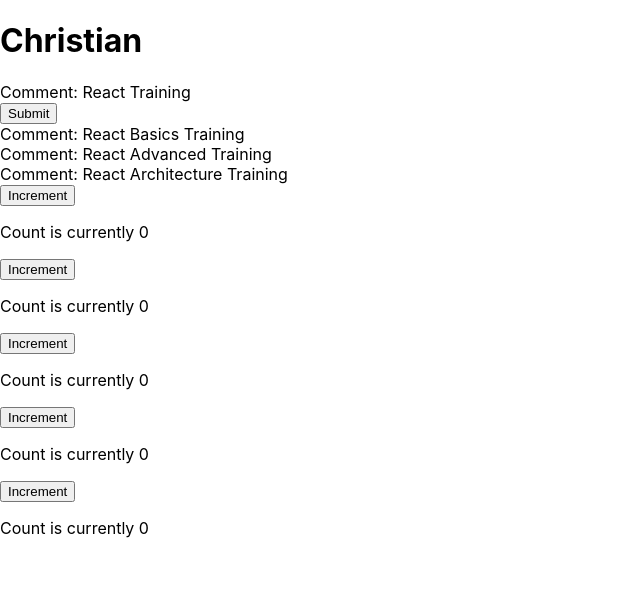
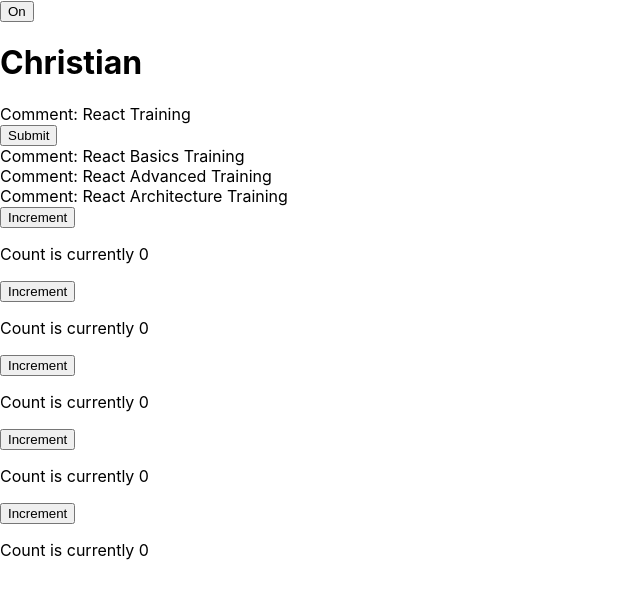
Before and after one commit to SuoraGmbH/react-workshop-2022-12-hl, a React (Create React App) app: page / in a window 1280 px wide. Shown: the top 598 px of the page, without its empty margins (0-640 px from the left). Built offline with nearby package versions, Linux system fonts and the light colour scheme.

Commit message:
Toggle Button with String

```diff
--- a/src/App.tsx
+++ b/src/App.tsx
@@ -4,6 +4,7 @@
 import TimeEntryForm from "./component/TimeEntryForm";
 import TimeEntryList from "./component/TimeEntryList";
 import Counter from "./component/Counter";
+import ToggleButtonWithStringState from "./component/ToggleButtonWithStringState";
 
 function App() {
   const timeEntry: TimeEntry = {
@@ -27,6 +28,7 @@
 
   return (
     <div>
+      <ToggleButtonWithStringState />
       <h1>Christian</h1>
       <TimeEntryView timeEntry={timeEntry} />
       <TimeEntryForm onAddTimeEntry={handleAddTimeEntry} />
--- /dev/null
+++ b/src/component/ToggleButtonWithStringState.tsx
@@ -0,0 +1,21 @@
+import React, { useState } from "react";
+
+const ToggleButtonWithStringState: React.FunctionComponent = () => {
+  const [toggle, setToggle] = useState<"On" | "Off">("On");
+
+  const handleClick = () => {
+    if (toggle === "On") {
+      setToggle("Off");
+    } else {
+      setToggle("On");
+    }
+  };
+
+  return (
+    <div>
+      <button onClick={handleClick}>{toggle}</button>
+    </div>
+  );
+};
+
+export default ToggleButtonWithStringState;
```
